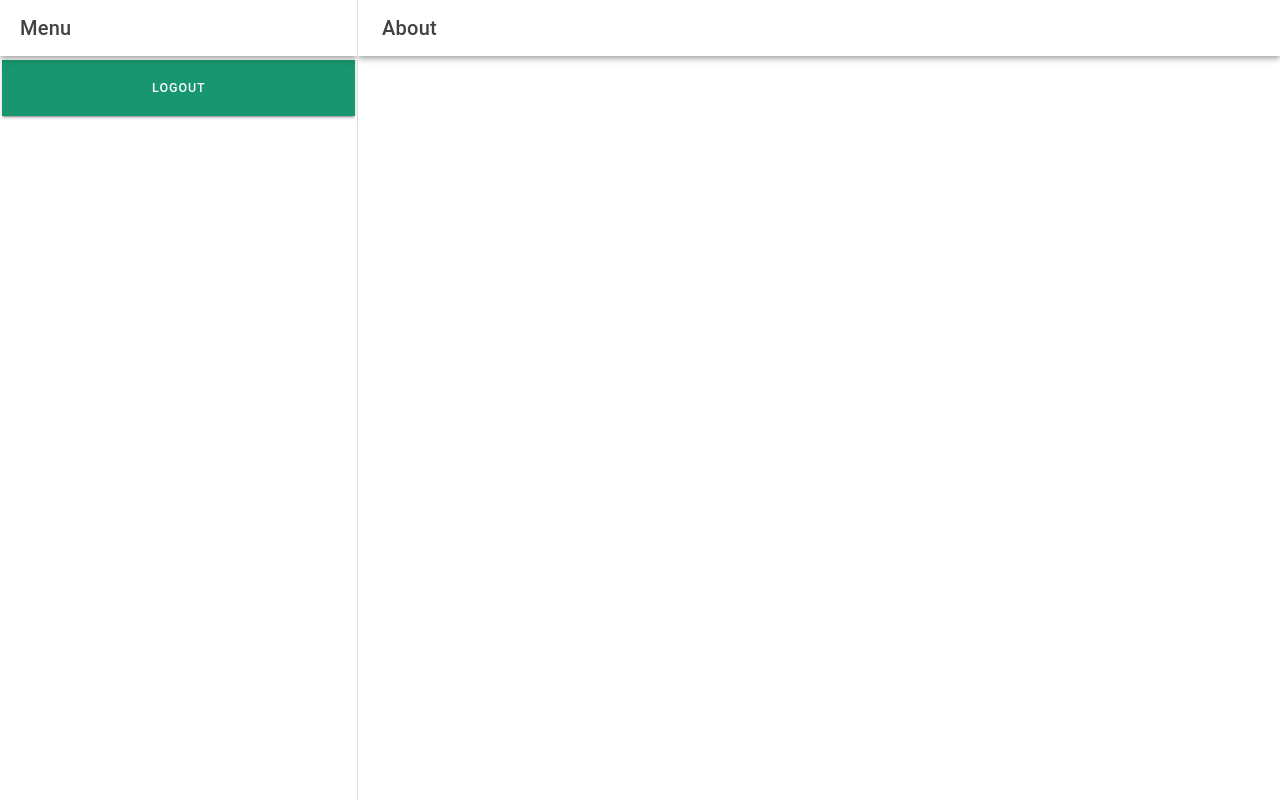
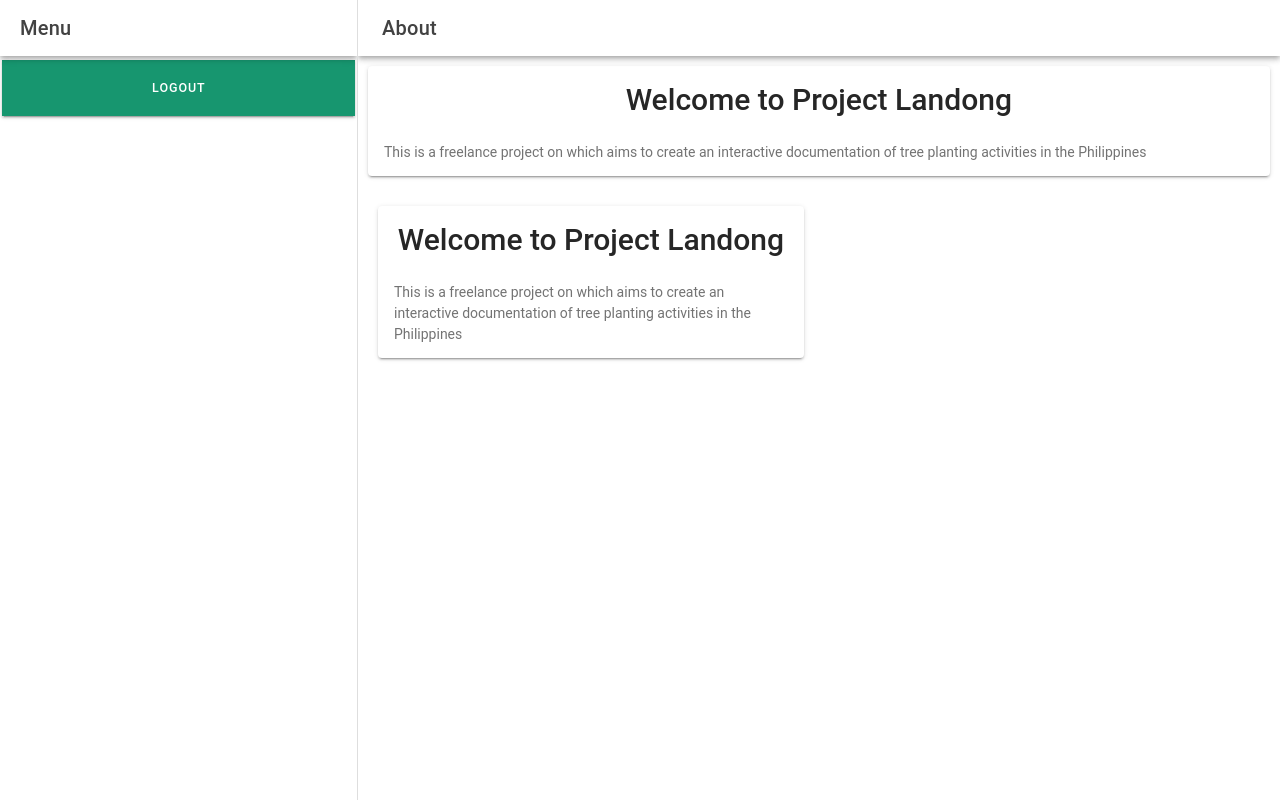
Before and after one commit to andreejavier/landong, a React (Vite) app: page /app/About in a window 1280 px wide. Built offline with nearby package versions, Linux system fonts and the light colour scheme.

Commit message:
Theme changes

```diff
--- a/src/pages/About.tsx
+++ /dev/null
@@ -1,27 +0,0 @@
-import { IonButtons, IonContent, IonHeader, IonMenuButton, IonPage, IonTitle, IonToolbar } from '@ionic/react';
-import './Home.css';
-
-const About: React.FC = () => {
-  return (
-    <IonPage>
-      <IonHeader>
-      <IonToolbar>
-          <IonButtons slot='start'>
-            <IonMenuButton></IonMenuButton>
-          </IonButtons>
-          <IonTitle text-center>About</IonTitle>
-        </IonToolbar>
-      </IonHeader>
-      <IonContent fullscreen>
-        <IonHeader collapse="condense">
-          <IonToolbar>
-            <IonTitle size="large">About</IonTitle>
-          </IonToolbar>
-        </IonHeader>
-
-      </IonContent>
-    </IonPage>
-  );
-};
-
-export default About;
--- /dev/null
+++ b/src/pages/About/About.css
@@ -0,0 +1,4 @@
+.about-title{
+    font-size: 30px;
+    text-align: center;
+}
--- /dev/null
+++ b/src/pages/About/About.tsx
@@ -0,0 +1,57 @@
+import { IonButtons, IonCard, IonCardContent, IonCardHeader, IonCardSubtitle, IonCardTitle, IonCol, IonContent, IonGrid, IonHeader, IonMenuButton, IonPage, IonRow, IonTitle, IonToolbar } from '@ionic/react';
+import './About.css';
+
+const About: React.FC = () => {
+  return (
+    <IonPage>
+      <IonHeader>
+      <IonToolbar>
+          <IonButtons slot='start'>
+            <IonMenuButton></IonMenuButton>
+          </IonButtons>
+          <IonTitle text-center>About</IonTitle>
+        </IonToolbar>
+      </IonHeader>
+      <IonContent fullscreen>
+        <IonHeader collapse="condense">
+          <IonToolbar>
+            <IonTitle size="large">About</IonTitle>
+          </IonToolbar>
+        </IonHeader>
+
+        <IonCard>
+          <IonCardHeader>
+            <IonCardTitle className='about-title'>Welcome to Project Landong</IonCardTitle>
+            <IonCardSubtitle></IonCardSubtitle>
+          </IonCardHeader>
+
+          <IonCardContent>This is a freelance project on which aims to create an interactive documentation
+            of tree planting activities in the Philippines
+          </IonCardContent>
+        </IonCard>
+
+         <IonGrid>
+        <IonRow>
+          <IonCol  size="6">
+          <IonCard>
+          <IonCardHeader>
+            <IonCardTitle className='about-title'>Welcome to Project Landong</IonCardTitle>
+            <IonCardSubtitle></IonCardSubtitle>
+          </IonCardHeader>
+
+          <IonCardContent>This is a freelance project on which aims to create an interactive documentation
+            of tree planting activities in the Philippines
+          </IonCardContent>
+          </IonCard>
+          </IonCol>
+          <IonCol>
+
+          </IonCol>
+        </IonRow>
+      </IonGrid>
+      </IonContent>
+    </IonPage>
+  );
+};
+
+export default About;
--- a/src/pages/Home.css
+++ b/src/pages/Home.css
@@ -33,6 +33,14 @@
     text-align: center;
 }
 
+.login-log-btn-txt{
+    color:white ;
+}
+
+.login-log-btn-txt{
+    color:white ;
+}
+
 /* Example CSS */
 .selected-tab {
     background-color: #ffffff; /* Your active tab background color */
--- a/src/pages/Login.tsx
+++ b/src/pages/Login.tsx
@@ -46,7 +46,7 @@ const Login: React.FC = () => {
 
                 <IonRow >
                   <IonCol >
-                  <IonButton onClick={() => doLogin()} expand="block" color="landong-secondary text-white" shape="round">  <IonText color="light">
+                  <IonButton onClick={() => doLogin()} expand="block" color="landong-secondary" shape="round">  <IonText  className="login-log-btn-txt" >
                   Login
                 </IonText></IonButton>
                   </IonCol>
@@ -54,8 +54,8 @@ const Login: React.FC = () => {
                 </IonRow>
                 <IonRow >
                   <IonCol >
-                  <IonButton onClick={() => doLogin()} expand="block" color="landong-light text-white" shape="round"
-                  ><p className='home-white-text'>Signup</p></IonButton>
+                  <IonButton onClick={() => doLogin()} expand="block" color="secondary" shape="round">
+                    <p className="login-log-btn-txt">Signup</p></IonButton>
                   </IonCol>
 
                 </IonRow>
--- a/src/pages/Menu.tsx
+++ b/src/pages/Menu.tsx
@@ -6,7 +6,7 @@ import Home from './Home';
 import Page1 from './Page1';
 import Page2 from './Page2';
 import Details from './Details';
-import About from './About';
+import About from './About/About';
 import './Home.css';
 
 
```
